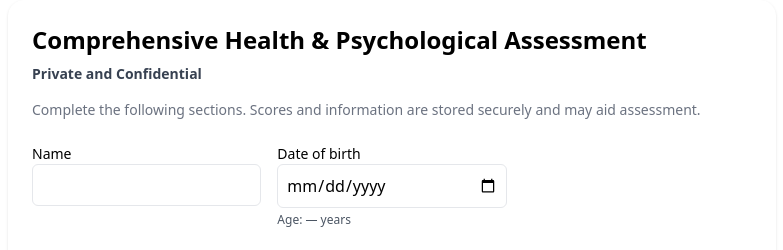
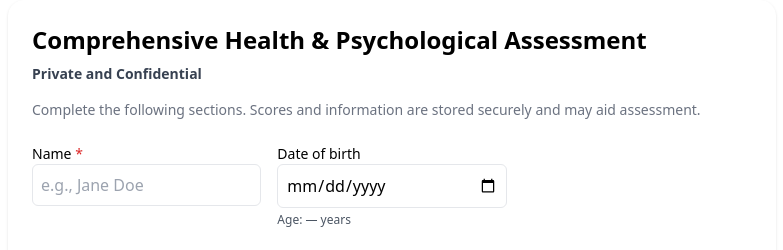
Before and after one commit to matthiasbouquet/authenticself.github.io, a React (Vite) app: page /assessment in a window 1280 px wide. Shown: the top 250 px of the page, without its empty margins (248-1031 px from the left). Built offline with nearby package versions, Linux system fonts and the light colour scheme.

Commit message:
edits bio

```diff
--- a/matthias_bouquet_hypnotherapy_landing_page.jsx
+++ /dev/null
@@ -1,4 +0,0 @@
-import React from "react";
-import LandingPage from "./src/pages/LandingPage";
-
-export default LandingPage;
--- a/src/components/Booking.jsx
+++ b/src/components/Booking.jsx
@@ -17,8 +17,7 @@ export function Booking() {
             <li>• We'll discuss your goals, whether hypnotherapy is likely to help, and the best next steps</li>
             <li>• Confidential and flexible appointments available in the evenings and weekends</li>
             <li>• Please discuss your chronic health conditions with your doctor before starting hypnotherapy</li>
-            <li>• Available in English, French, and Spanish</li>
-            <li>• Note that I am in training and this is not a registered practice</li>
+            <li>• Available in English and French</li>
           </ul>
         </div>
 
--- a/src/components/Header.jsx
+++ b/src/components/Header.jsx
@@ -8,7 +8,7 @@ export function Header() {
         <nav className="mt-4 flex items-center justify-between rounded-2xl bg-white/70 backdrop-blur supports-[backdrop-filter]:bg-white/60 shadow-sm px-4 py-3">
           <Link to="/" className="font-semibold text-gray-900">Matthias Bouquet, PhD - Authentic Self</Link>
           <div className="flex items-center gap-4 text-sm md:text-base">
-            <Link to="/#learn" className="text-gray-700 hover:text-gray-900">How it works</Link>
+            <Link to="/" className="text-gray-700 hover:text-gray-900">Home</Link>
             <Link to="/#focus" className="text-gray-700 hover:text-gray-900">My focus</Link>
             <Link to="/#about" className="text-gray-700 hover:text-gray-900">Bio</Link>
             <Link to="/blog" className="text-gray-700 hover:text-gray-900">Blog</Link>
--- a/src/components/Hero.jsx
+++ b/src/components/Hero.jsx
@@ -115,7 +115,7 @@ export function Hero() {
               </a>
             </div>
 
-            <p className="mt-6 text-sm text-gray-600">Matthias Bouquet, PhD — Student Trainee at the UK College of Hypnosis & Hypnotherapy.</p>
+            <p className="mt-6 text-sm text-gray-600">Matthias Bouquet, PhD — Trainee Hypnotherapist at the UK College of Hypnosis & Hypnotherapy.</p>
           </motion.div>
 
 
--- a/src/data/reviews.js
+++ /dev/null
@@ -1,5 +0,0 @@
-export const reviews = [
-  { text: "Matthias is unbearingly handsome and funny. Wait... am I marrying the wrong guy?", author: "Taylor S., Singer/Songwriter" },
-  { text: "He's my guru.", author: "Tony R., Guru" },
-  { text: "I'm not sure what he does, but I respect him for doing it.", author: "Anonymous, Neighbour" },
-];
--- a/src/pages/AssessmentForm.jsx
+++ b/src/pages/AssessmentForm.jsx
@@ -129,6 +129,15 @@ export default function AssessmentForm() {
     return 'always avoid it';
   };
 
+  const validateName = (value) => {
+    const name = (value || '').trim();
+    if (!name) return { ok: false, message: 'Name is required.' };
+    if (/[0-9]/.test(name) || /[^a-zA-Z\-\'\s]/.test(name)) {
+      return { ok: false, message: "Name must contain only letters, spaces, apostrophes, or hyphens." };
+    }
+    return { ok: true };
+  };
+
   const downloadPDF = () => {
     if (!health.declarationAccepted) {
       alert('Please confirm the Declaration before continuing.');
@@ -136,8 +145,14 @@ export default function AssessmentForm() {
     }
     const prevTitle = document.title;
     const inputEl = document.getElementById('client-name');
-    const enteredName = (inputEl && inputEl.value) || meta.name || 'Client';
-    const safeName = enteredName.replace(/[\\/:*?"<>|]+/g, ' ').trim() || 'Client';
+    const enteredName = (inputEl && inputEl.value) || meta.name || '';
+    const validity = validateName(enteredName);
+    if (!validity.ok) {
+      alert(validity.message);
+      if (inputEl) inputEl.focus();
+      return;
+    }
+    const safeName = enteredName.replace(/[\\/:*?"<>|]+/g, ' ').trim();
     const desired = `${safeName} Assessment`;
     document.title = desired;
     const restore = () => {
@@ -180,8 +195,19 @@ export default function AssessmentForm() {
 
       <div className="grid grid-cols-1 sm:grid-cols-3 gap-4 mb-6">
         <div>
-          <label className="block text-sm font-medium">Name</label>
-          <input id="client-name" name="client-name" type="text" defaultValue={meta.name} onBlur={e=>setMeta({...meta,name:e.target.value})} className="w-full border rounded-md p-2" />
+          <label className="block text-sm font-medium">Name <span className="text-red-600">*</span></label>
+          <input
+            id="client-name"
+            name="client-name"
+            type="text"
+            defaultValue={meta.name}
+            onBlur={e=>setMeta({...meta,name:e.target.value})}
+            className="w-full border rounded-md p-2"
+            aria-required="true"
+            inputMode="text"
+            pattern="[A-Za-z\-\'\s]+"
+            placeholder="e.g., Jane Doe"
+          />
         </div>
         <div>
           <label className="block text-sm font-medium">Date of birth</label>
@@ -350,7 +376,7 @@ export default function AssessmentForm() {
             className="mt-0.5"
           />
           <span>
-            <span className="font-semibold">Declaration</span><br />
+            <span className="font-semibold">Declaration <span className="text-red-600">*</span></span><br />
             The information given above and throughout this consultation is, to the best of my knowledge, full and correct.
           </span>
         </label>
```
Also changed, not shown: src/components/Reviews.jsx (deleted, +0 -19 lines).
